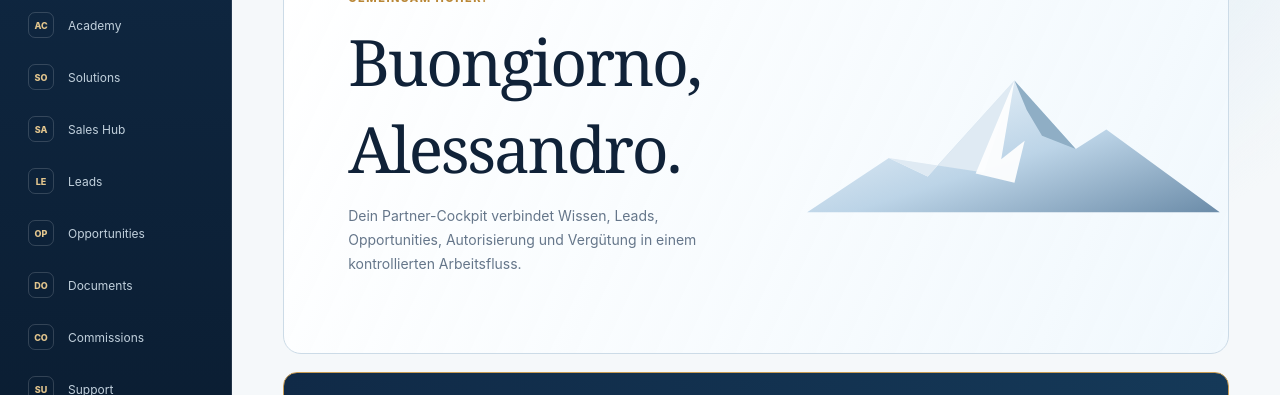
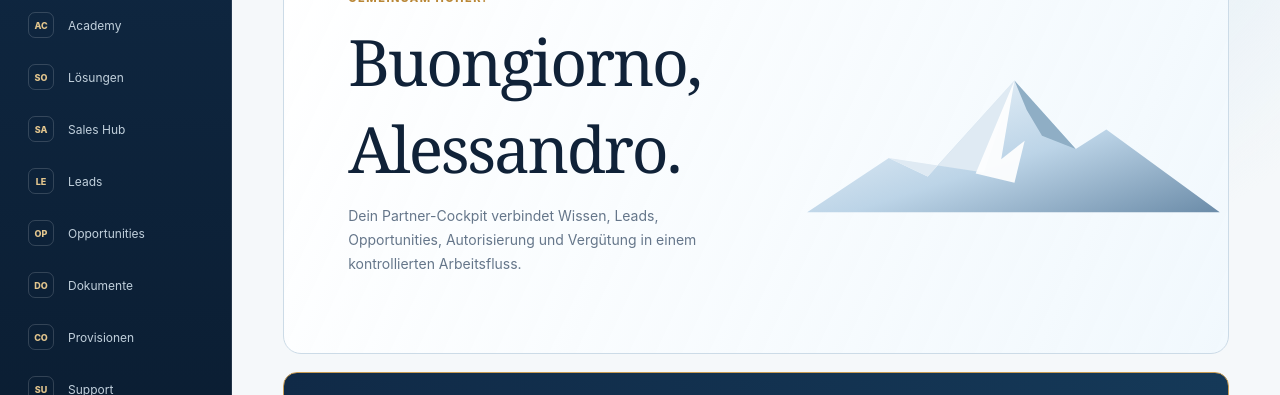
Before and after one commit to lavolpeofficial/vito-platform, a Next.js app in the folder apps/partner-portal/: page / in a window 1280 px wide. Shown: the part 179-574 px from the top of the page. Built offline with nearby package versions, Linux system fonts and the light colour scheme.

Commit message:
style(partner-portal): refine German review copy in apps/partner-portal/components/shell.tsx

```diff
--- a/apps/partner-portal/components/shell.tsx
+++ b/apps/partner-portal/components/shell.tsx
@@ -8,12 +8,12 @@ import { partner } from '@/lib/demo-data';
 const nav = [
   ['/', 'Home', 'HE'],
   ['/academy', 'Academy', 'AC'],
-  ['/solutions', 'Solutions', 'SO'],
+  ['/solutions', 'Lösungen', 'SO'],
   ['/sales', 'Sales Hub', 'SA'],
   ['/leads', 'Leads', 'LE'],
   ['/opportunities', 'Opportunities', 'OP'],
-  ['/documents', 'Documents', 'DO'],
-  ['/commissions', 'Commissions', 'CO'],
+  ['/documents', 'Dokumente', 'DO'],
+  ['/commissions', 'Provisionen', 'CO'],
   ['/support', 'Support', 'SU'],
   ['/profile', 'Profile', 'PR'],
 ] as const;
```
